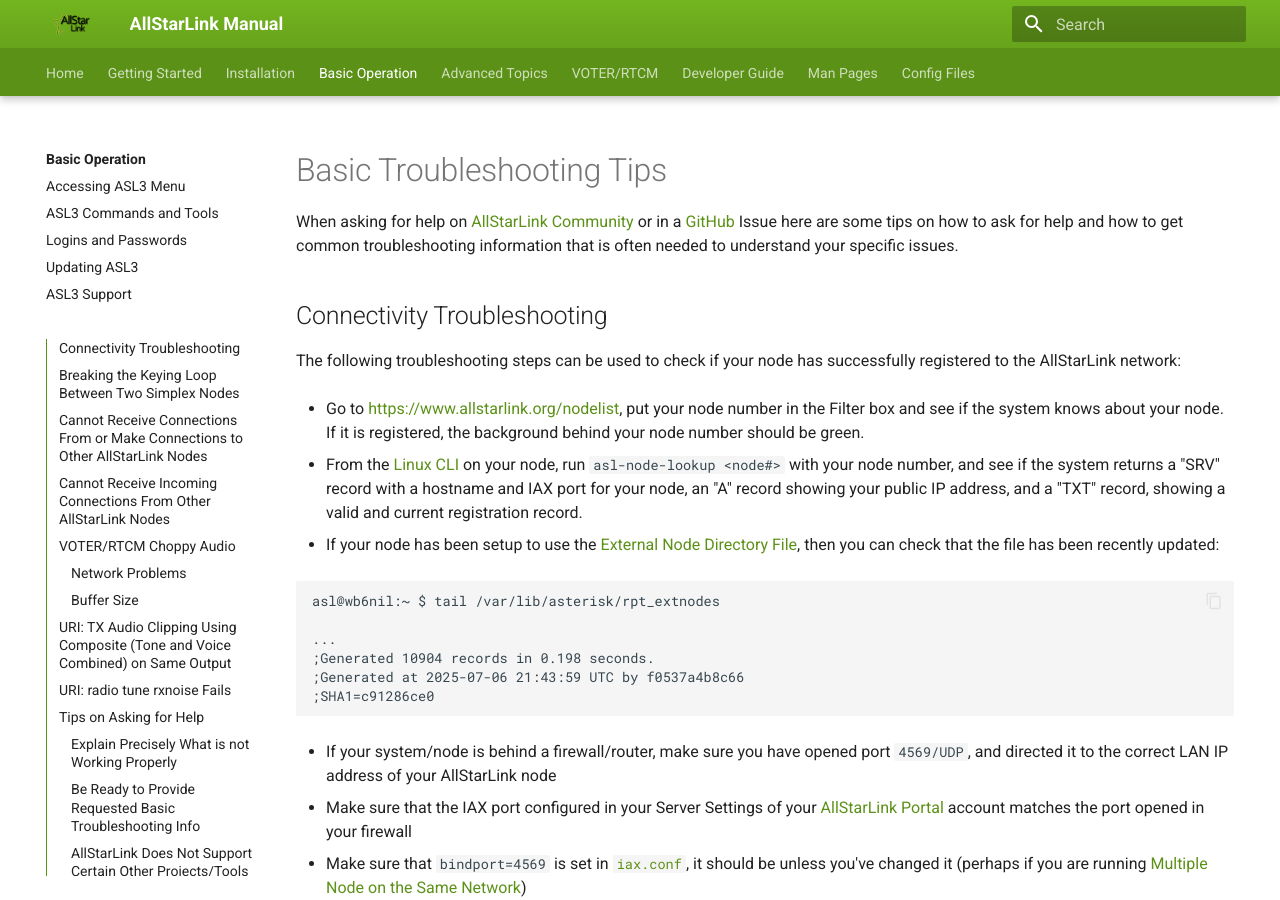
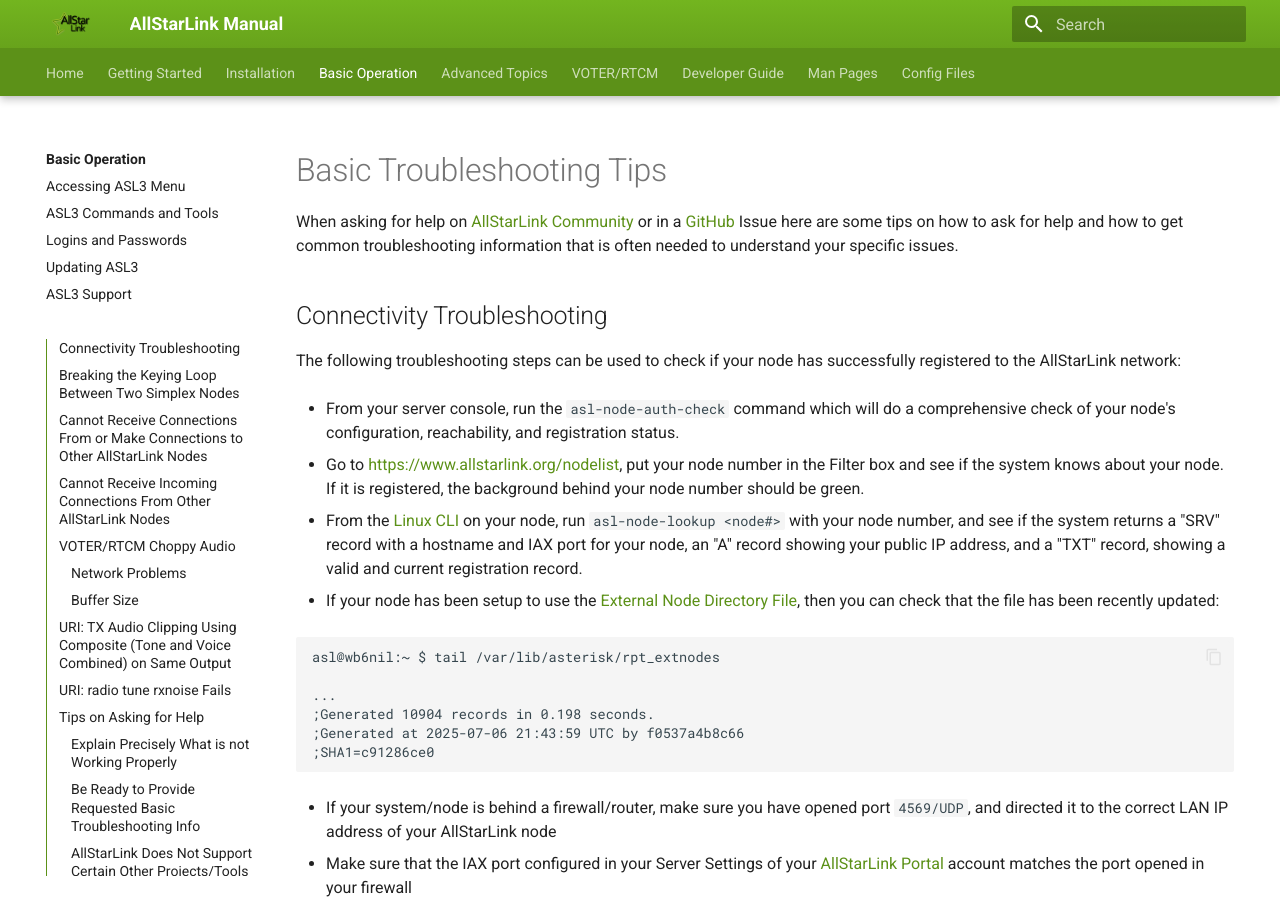
Before and after one commit to AllStarLink/ASL3-Manual, an MkDocs documentation site: the page built from docs/user-guide/troubleshooting.md, in a window 1280 px wide and 900 px high. Built offline with MkDocs 1.6.1 and Material for MkDocs 9.7.7, drawn with Linux system fonts in a browser that asks for light colours.

Commit message:
add asl-node-auth-check

```diff
--- a/docs/user-guide/troubleshooting.md
+++ b/docs/user-guide/troubleshooting.md
@@ -3,6 +3,10 @@
 
 ## Connectivity Troubleshooting
 The following troubleshooting steps can be used to check if your node has successfully registered to the AllStarLink network:
+
+* From your server console, run the `asl-node-auth-check` command which will do a
+comprehensive check of your node's configuration, reachability, and registration
+status.
 
 * Go to [https://www.allstarlink.org/nodelist](https://www.allstarlink.org/nodelist), put your node number in the Filter box and see if the system knows about your node. If it is registered, the background behind your node number should be green.
 
```
